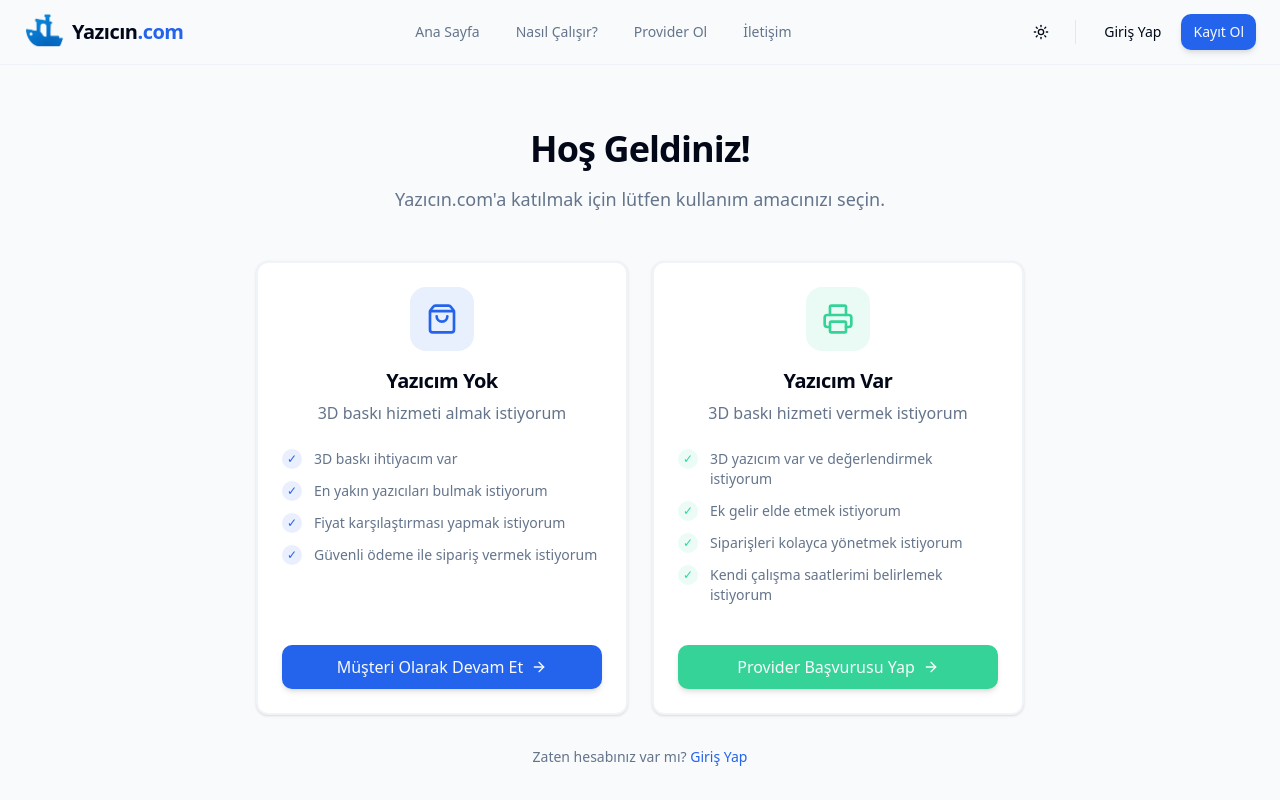
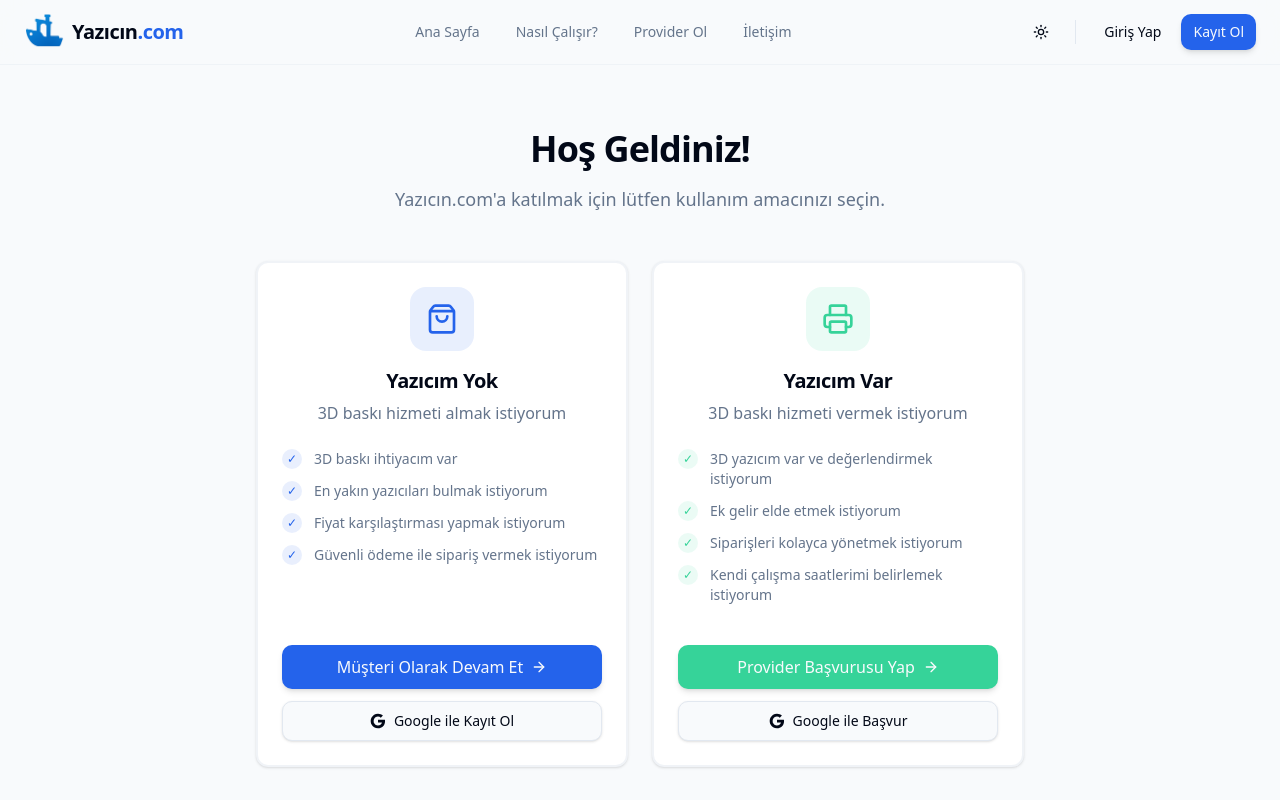
Before and after one commit to ibrahimunalozdensolition/yazicin.com, a Next.js app: page /onboarding in a window 1280 px wide. Shown: the top 800 px of the page. Built offline with nearby package versions, Linux system fonts and the light colour scheme; no server answers.

Commit message:
Google ile kayıt sistemi eklendi - Register ve Onboarding sayfalarına Google butonu

```diff
--- a/app/(auth)/onboarding/page.tsx
+++ b/app/(auth)/onboarding/page.tsx
@@ -2,15 +2,19 @@
 
 import { useState, useEffect } from "react"
 import Link from "next/link"
+import { useRouter } from "next/navigation"
 import { Printer, ShoppingBag, ArrowRight, Loader2 } from "lucide-react"
 import { Button } from "@/components/ui/button"
 import { Card, CardContent, CardDescription, CardFooter, CardHeader, CardTitle } from "@/components/ui/card"
 import { useAuth } from "@/contexts/AuthContext"
 import { UserService, UserRole } from "@/lib/firebase/users"
+import { AuthService } from "@/lib/firebase/auth"
 
 export default function OnboardingPage() {
+  const router = useRouter()
   const { user, loading } = useAuth()
   const [isLoading, setIsLoading] = useState(false)
+  const [googleLoading, setGoogleLoading] = useState<UserRole | null>(null)
   const [selectedRole, setSelectedRole] = useState<UserRole | null>(null)
   const [pageReady, setPageReady] = useState(false)
   const [needsOnboarding, setNeedsOnboarding] = useState(false)
@@ -83,6 +87,35 @@ export default function OnboardingPage() {
     }
   }
 
+  const handleGoogleSignup = async (role: UserRole) => {
+    setGoogleLoading(role)
+    try {
+      const googleUser = await AuthService.loginWithGoogle()
+      const existingProfile = await UserService.getUserProfile(googleUser.uid)
+
+      if (!existingProfile) {
+        if (role === "provider") {
+          await UserService.createUserProfile(googleUser, { role: "customer" })
+          router.push("/provider-application")
+        } else {
+          await UserService.createUserProfile(googleUser, { role: "customer" })
+          router.push("/customer-setup")
+        }
+      } else {
+        const redirectUrl = existingProfile.role === "provider"
+          ? "/provider"
+          : existingProfile.role === "admin"
+            ? "/admin"
+            : "/customer"
+        window.location.href = redirectUrl
+      }
+    } catch (error) {
+      console.error(error)
+    } finally {
+      setGoogleLoading(null)
+    }
+  }
+
   if (!pageReady || loading) {
     return (
       <div className="flex h-screen items-center justify-center">
@@ -144,12 +177,12 @@ export default function OnboardingPage() {
               </li>
             </ul>
           </CardContent>
-          <CardFooter className="pt-4">
+          <CardFooter className="pt-4 flex-col gap-3">
             {user ? (
               <Button
                 className="w-full h-11 text-base gap-2"
                 onClick={() => handleRoleSelect("customer")}
-                disabled={isLoading}
+                disabled={isLoading || googleLoading !== null}
               >
                 {isLoading && selectedRole === "customer" ? (
                   <Loader2 className="h-4 w-4 animate-spin" />
@@ -161,12 +194,32 @@ export default function OnboardingPage() {
                 )}
               </Button>
             ) : (
+              <>
                 <Link href="/register?role=customer" className="w-full">
                   <Button className="w-full h-11 text-base gap-2">
                     Müşteri Olarak Devam Et
                     <ArrowRight className="h-4 w-4" />
                   </Button>
                 </Link>
+                <Button
+                  variant="outline"
+                  className="w-full h-10 text-sm gap-2"
+                  onClick={() => handleGoogleSignup("customer")}
+                  disabled={googleLoading !== null}
+                >
+                  {googleLoading === "customer" ? (
+                    <Loader2 className="h-4 w-4 animate-spin" />
+                  ) : (
+                    <svg className="h-4 w-4" viewBox="0 0 24 24">
+                      <path fill="currentColor" d="M22.56 12.25c0-.78-.07-1.53-.2-2.25H12v4.26h5.92c-.26 1.37-1.04 2.53-2.21 3.31v2.77h3.57c2.08-1.92 3.28-4.74 3.28-8.09z"/>
+                      <path fill="currentColor" d="M12 23c2.97 0 5.46-.98 7.28-2.66l-3.57-2.77c-.98.66-2.23 1.06-3.71 1.06-2.86 0-5.29-1.93-6.16-4.53H2.18v2.84C3.99 20.53 7.7 23 12 23z"/>
+                      <path fill="currentColor" d="M5.84 14.09c-.22-.66-.35-1.36-.35-2.09s.13-1.43.35-2.09V7.07H2.18C1.43 8.55 1 10.22 1 12s.43 3.45 1.18 4.93l2.85-2.22.81-.62z"/>
+                      <path fill="currentColor" d="M12 5.38c1.62 0 3.06.56 4.21 1.64l3.15-3.15C17.45 2.09 14.97 1 12 1 7.7 1 3.99 3.47 2.18 7.07l3.66 2.84c.87-2.6 3.3-4.53 6.16-4.53z"/>
+                    </svg>
+                  )}
+                  Google ile Kayıt Ol
+                </Button>
+              </>
             )}
           </CardFooter>
         </Card>
@@ -202,13 +255,13 @@ export default function OnboardingPage() {
               </li>
             </ul>
           </CardContent>
-          <CardFooter className="pt-4">
+          <CardFooter className="pt-4 flex-col gap-3">
             {user ? (
               <Button
                 variant="secondary"
                 className="w-full h-11 text-base gap-2"
                 onClick={() => handleRoleSelect("provider")}
-                disabled={isLoading}
+                disabled={isLoading || googleLoading !== null}
               >
                 {isLoading && selectedRole === "provider" ? (
                   <Loader2 className="h-4 w-4 animate-spin" />
@@ -220,12 +273,32 @@ export default function OnboardingPage() {
                 )}
               </Button>
             ) : (
+              <>
                 <Link href="/register?role=provider" className="w-full">
                   <Button variant="secondary" className="w-full h-11 text-base gap-2">
                     Provider Başvurusu Yap
                     <ArrowRight className="h-4 w-4" />
                   </Button>
                 </Link>
+                <Button
+                  variant="outline"
+                  className="w-full h-10 text-sm gap-2"
+                  onClick={() => handleGoogleSignup("provider")}
+                  disabled={googleLoading !== null}
+                >
+                  {googleLoading === "provider" ? (
+                    <Loader2 className="h-4 w-4 animate-spin" />
+                  ) : (
+                    <svg className="h-4 w-4" viewBox="0 0 24 24">
+                      <path fill="currentColor" d="M22.56 12.25c0-.78-.07-1.53-.2-2.25H12v4.26h5.92c-.26 1.37-1.04 2.53-2.21 3.31v2.77h3.57c2.08-1.92 3.28-4.74 3.28-8.09z"/>
+                      <path fill="currentColor" d="M12 23c2.97 0 5.46-.98 7.28-2.66l-3.57-2.77c-.98.66-2.23 1.06-3.71 1.06-2.86 0-5.29-1.93-6.16-4.53H2.18v2.84C3.99 20.53 7.7 23 12 23z"/>
+                      <path fill="currentColor" d="M5.84 14.09c-.22-.66-.35-1.36-.35-2.09s.13-1.43.35-2.09V7.07H2.18C1.43 8.55 1 10.22 1 12s.43 3.45 1.18 4.93l2.85-2.22.81-.62z"/>
+                      <path fill="currentColor" d="M12 5.38c1.62 0 3.06.56 4.21 1.64l3.15-3.15C17.45 2.09 14.97 1 12 1 7.7 1 3.99 3.47 2.18 7.07l3.66 2.84c.87-2.6 3.3-4.53 6.16-4.53z"/>
+                    </svg>
+                  )}
+                  Google ile Başvur
+                </Button>
+              </>
             )}
           </CardFooter>
         </Card>
--- a/app/(auth)/register/page.tsx
+++ b/app/(auth)/register/page.tsx
@@ -35,6 +35,7 @@ export default function RegisterPage() {
   const searchParams = useSearchParams()
   const { user, loading } = useAuth()
   const [isLoading, setIsLoading] = useState(false)
+  const [googleLoading, setGoogleLoading] = useState(false)
   const [error, setError] = useState<string | null>(null)
   const [checkingAuth, setCheckingAuth] = useState(true)
 
@@ -97,6 +98,37 @@ export default function RegisterPage() {
       }
     } finally {
       setIsLoading(false)
+    }
+  }
+
+  const handleGoogleSignup = async () => {
+    setGoogleLoading(true)
+    setError(null)
+    try {
+      const user = await AuthService.loginWithGoogle()
+      const existingProfile = await UserService.getUserProfile(user.uid)
+
+      if (!existingProfile) {
+        if (isProvider) {
+          await UserService.createUserProfile(user, { role: "customer" })
+          router.push("/provider-application")
+        } else {
+          await UserService.createUserProfile(user, { role: "customer" })
+          router.push("/customer-setup")
+        }
+      } else {
+        const redirectUrl = existingProfile.role === "provider"
+          ? "/provider"
+          : existingProfile.role === "admin"
+            ? "/admin"
+            : "/customer"
+        window.location.href = redirectUrl
+      }
+    } catch (err: any) {
+      console.error(err)
+      setError("Google ile kayıt olurken bir hata oluştu.")
+    } finally {
+      setGoogleLoading(false)
     }
   }
 
@@ -202,13 +234,46 @@ export default function RegisterPage() {
               <Button
                 type="submit"
                 className="w-full h-11"
-                disabled={isLoading}
+                disabled={isLoading || googleLoading}
                 variant={isProvider ? "secondary" : "default"}
               >
                 {isLoading && <Loader2 className="mr-2 h-4 w-4 animate-spin" />}
                 Kayıt Ol
               </Button>
             </form>
+
+            {/* Divider */}
+            <div className="relative my-6">
+              <div className="absolute inset-0 flex items-center">
+                <span className="w-full border-t border-border" />
+              </div>
+              <div className="relative flex justify-center text-xs uppercase">
+                <span className="bg-card px-2 text-muted-foreground">
+                  veya
+                </span>
+              </div>
+            </div>
+
+            {/* Google Signup */}
+            <Button
+              variant="outline"
+              className="w-full h-11"
+              onClick={handleGoogleSignup}
+              disabled={isLoading || googleLoading}
+              type="button"
+            >
+              {googleLoading ? (
+                <Loader2 className="mr-2 h-4 w-4 animate-spin" />
+              ) : (
+                <svg className="mr-2 h-4 w-4" viewBox="0 0 24 24">
+                  <path fill="currentColor" d="M22.56 12.25c0-.78-.07-1.53-.2-2.25H12v4.26h5.92c-.26 1.37-1.04 2.53-2.21 3.31v2.77h3.57c2.08-1.92 3.28-4.74 3.28-8.09z"/>
+                  <path fill="currentColor" d="M12 23c2.97 0 5.46-.98 7.28-2.66l-3.57-2.77c-.98.66-2.23 1.06-3.71 1.06-2.86 0-5.29-1.93-6.16-4.53H2.18v2.84C3.99 20.53 7.7 23 12 23z"/>
+                  <path fill="currentColor" d="M5.84 14.09c-.22-.66-.35-1.36-.35-2.09s.13-1.43.35-2.09V7.07H2.18C1.43 8.55 1 10.22 1 12s.43 3.45 1.18 4.93l2.85-2.22.81-.62z"/>
+                  <path fill="currentColor" d="M12 5.38c1.62 0 3.06.56 4.21 1.64l3.15-3.15C17.45 2.09 14.97 1 12 1 7.7 1 3.99 3.47 2.18 7.07l3.66 2.84c.87-2.6 3.3-4.53 6.16-4.53z"/>
+                </svg>
+              )}
+              Google ile Kayıt Ol
+            </Button>
           </CardContent>
           <CardFooter className="flex flex-col gap-3 border-t border-border/50 py-4">
             <p className="text-sm text-muted-foreground text-center">
--- /dev/null
+++ b/scripts/reset-database.ts
@@ -0,0 +1,68 @@
+import { initializeApp, cert, getApps } from "firebase-admin/app";
+import { getFirestore } from "firebase-admin/firestore";
+
+const serviceAccount = {
+  projectId: process.env.FIREBASE_PROJECT_ID,
+  clientEmail: process.env.FIREBASE_CLIENT_EMAIL,
+  privateKey: process.env.FIREBASE_PRIVATE_KEY?.replace(/\\n/g, "\n"),
+};
+
+if (!getApps().length) {
+  initializeApp({
+    credential: cert(serviceAccount as any),
+  });
+}
+
+const db = getFirestore();
+
+const collectionsToDelete = [
+  "users",
+  "providers",
+  "providerApplications",
+  "addresses",
+  "contactForms",
+  "printers",
+  "orders",
+];
+
+async function deleteCollection(collectionName: string) {
+  const collectionRef = db.collection(collectionName);
+  const snapshot = await collectionRef.get();
+
+  if (snapshot.empty) {
+    console.log(`✓ ${collectionName}: Koleksiyon zaten boş`);
+    return 0;
+  }
+
+  const batch = db.batch();
+  let count = 0;
+
+  snapshot.docs.forEach((doc) => {
+    batch.delete(doc.ref);
+    count++;
+  });
+
+  await batch.commit();
+  console.log(`✓ ${collectionName}: ${count} döküman silindi`);
+  return count;
+}
+
+async function resetDatabase() {
+  console.log("\n🗑️  Firestore Veritabanı Sıfırlanıyor...\n");
+
+  let totalDeleted = 0;
+
+  for (const collection of collectionsToDelete) {
+    try {
+      const deleted = await deleteCollection(collection);
+      totalDeleted += deleted;
+    } catch (error) {
+      console.error(`✗ ${collection}: Hata - ${error}`);
+    }
+  }
+
+  console.log(`\n✅ Toplam ${totalDeleted} döküman silindi.`);
+  console.log("🎉 Veritabanı başarıyla sıfırlandı!\n");
+}
+
+resetDatabase();
```
Lines whose indentation alone changed are shown as unchanged.
